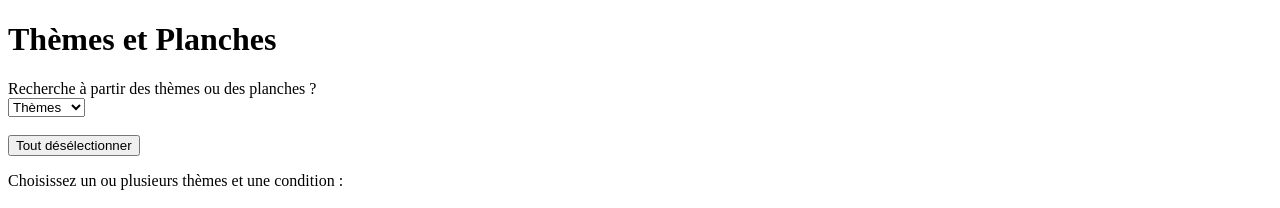
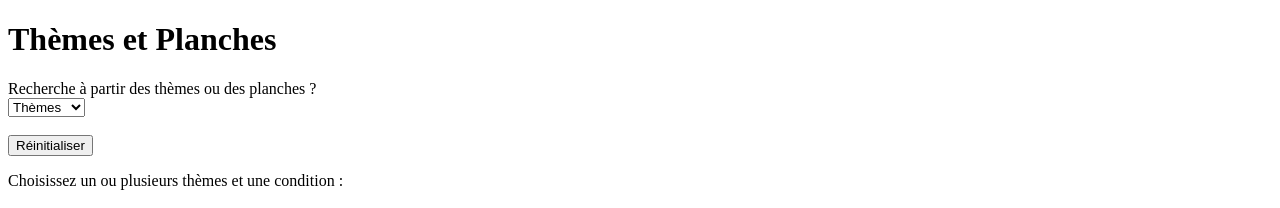
Before and after one commit to PTOraux/PTOraux.github.io, a plain HTML site: page index.html in a window 1280 px wide. Shown: the top 208 px of the page. Drawn offline with Linux system fonts and the light colour scheme.

Commit message:
Update index.html

```diff
--- a/index.html
+++ b/index.html
@@ -23,7 +23,7 @@
       </select><br>
 
       <br>
-      <button type="reset">Tout désélectionner</button>
+      <button type="reset"> Réinitialiser </button>
       <div id="themes-container">
         <p>Choisissez un ou plusieurs thèmes et une condition :</p>
 		<table>
```
